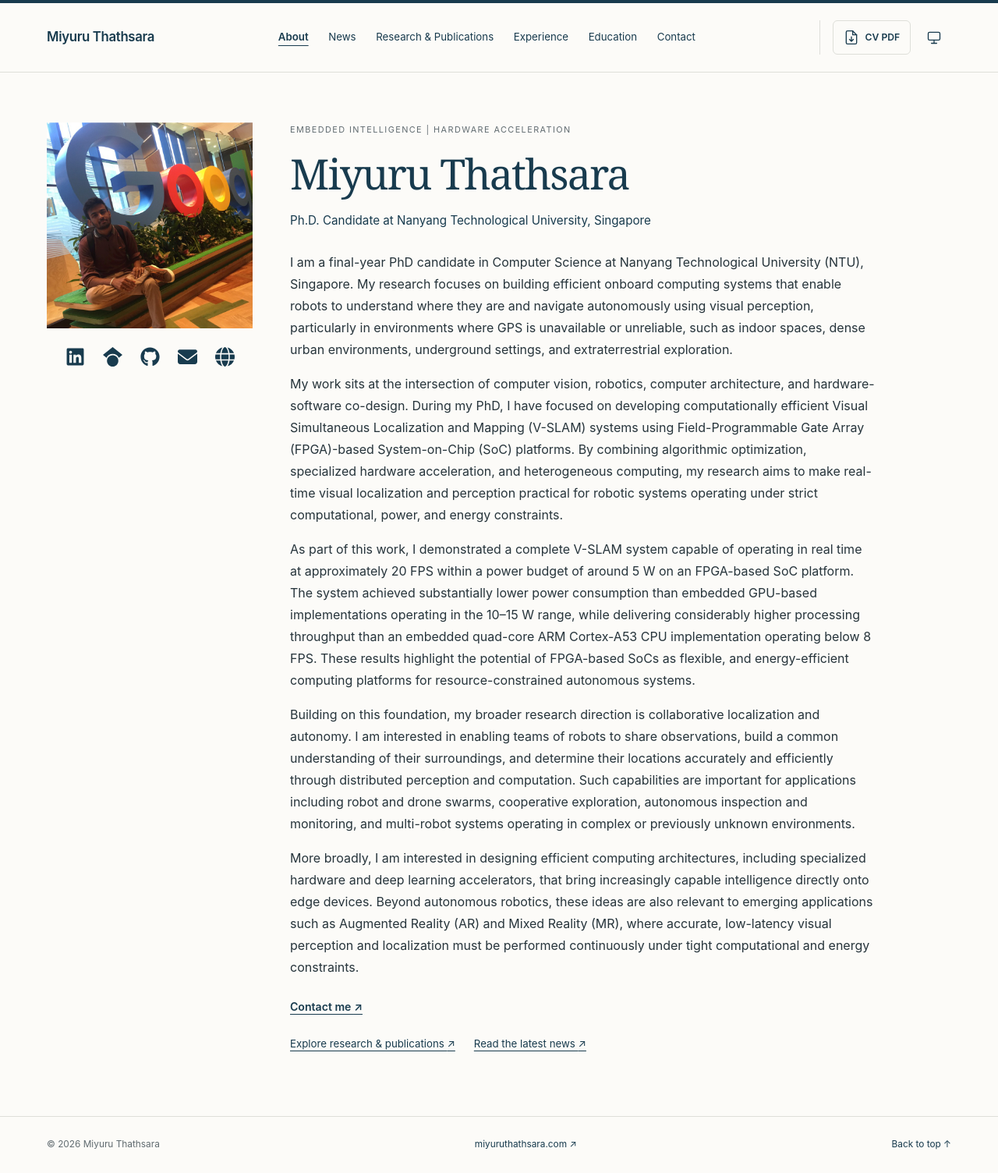
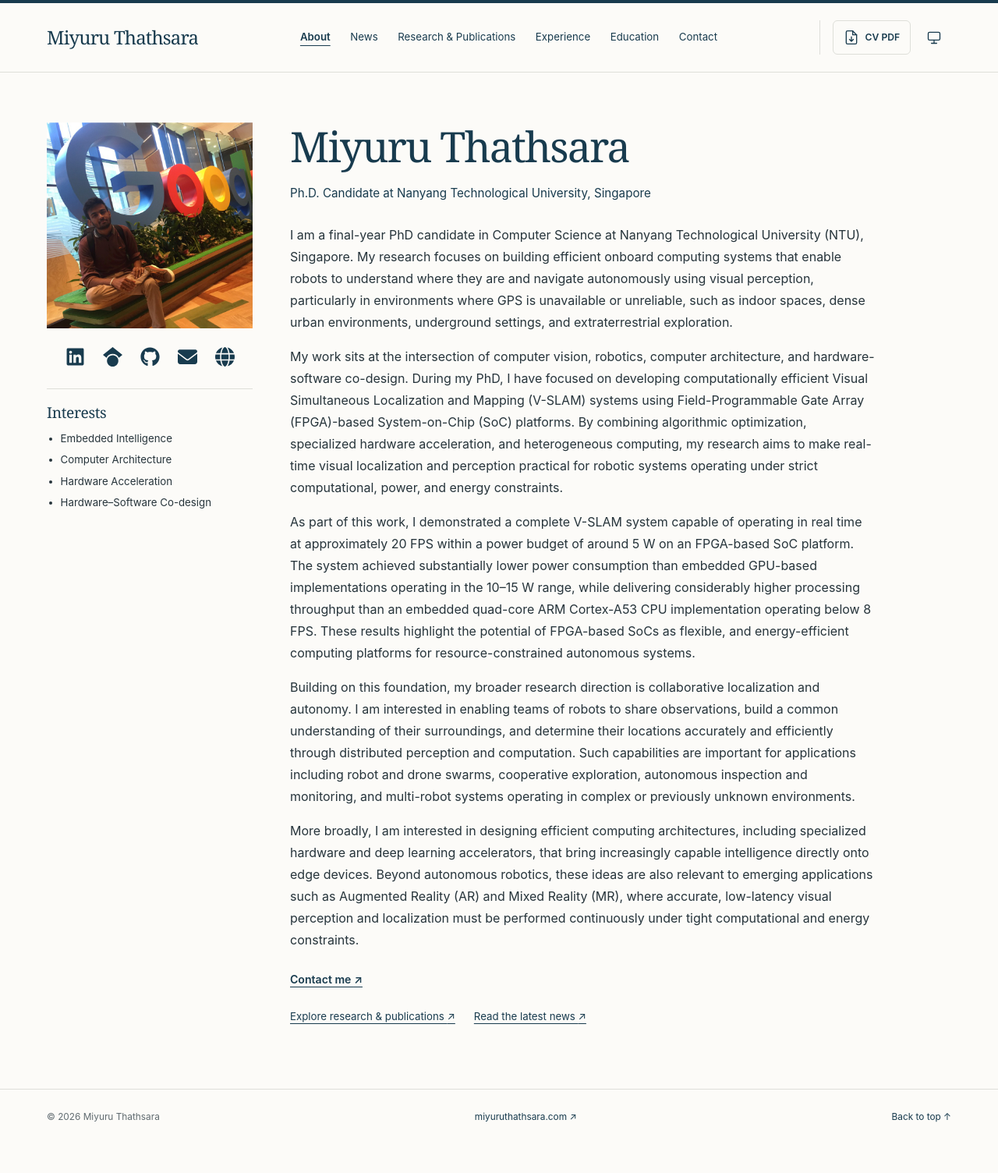
Before and after one commit to MiyuruThathsara/miyuruthathsara.github.io, a Jekyll site: the page built from index.md, in a window 1280 px wide. Shown: the whole page at 78% size. Built offline with Jekyll 4.4.1, drawn with Linux system fonts in a browser that asks for light colours; after the commit the page ends 1469 px from its top, so only the background shows below that.

Commit message:
Match header name typography and move interests below profile icons

```diff
--- a/_layouts/default.html
+++ b/_layouts/default.html
@@ -18,7 +18,7 @@
     <meta name="twitter:card" content="summary">
     <link rel="icon" href="{{ '/assets/favicon.svg' | relative_url }}" type="image/svg+xml">
     <script src="{{ '/assets/js/theme.js' | relative_url }}?v=20260915-touch"></script>
-    <link rel="stylesheet" href="{{ '/assets/css/style.css' | relative_url }}?v=20260929-about">
+    <link rel="stylesheet" href="{{ '/assets/css/style.css' | relative_url }}?v=20260929-interests">
     <link rel="stylesheet" href="{{ '/assets/css/tools.css' | relative_url }}">
     <script src="{{ '/assets/js/images.js' | relative_url }}" defer></script>
     <script src="{{ '/assets/js/navigation.js' | relative_url }}?v=20260929-about" defer></script>
--- a/assets/css/style.css
+++ b/assets/css/style.css
@@ -72,7 +72,7 @@ a:focus-visible, summary:focus-visible, button:focus-visible, input:focus-visibl
 img { display: block; max-width: 100%; height: auto; }
 p { margin: 0 0 1rem; }
 h1, h2, h3 { color: var(--heading); }
-h1, h2 { font-family: Georgia, "Times New Roman", serif; font-weight: 400; }
+h1, h2, .site-brand { font-family: Georgia, "Times New Roman", serif; font-weight: 400; }
 h1 { margin: 0 0 0.5rem; font-size: clamp(2.3rem, 4.2vw, 3.4rem); line-height: 1.15; letter-spacing: -0.035em; }
 h2 { margin: 0; font-size: 1.85rem; line-height: 1.25; letter-spacing: -0.02em; }
 h3 { margin: 0 0 0.5rem; font-size: 1rem; font-weight: 600; line-height: 1.5; }
@@ -98,7 +98,7 @@ h3 { margin: 0 0 0.5rem; font-size: 1rem; font-weight: 600; line-height: 1.5; }
 .theme-menu input { width: 16px; height: 16px; margin: 0; flex-shrink: 0; accent-color: var(--heading); }
 .theme-menu small { display: block; margin-top: 0.15rem; color: var(--muted); font-size: 0.7rem; }
 .site-header nav { grid-area: nav; justify-content: center; }
-.site-brand { grid-area: brand; display: flex; align-items: center; min-height: 44px; font-size: 1.05rem; font-weight: 600; letter-spacing: -0.02em; line-height: 1.3; text-decoration: none; }
+.site-brand { grid-area: brand; display: flex; align-items: center; min-height: 44px; font-size: 1.5rem; letter-spacing: -0.035em; line-height: 1.3; text-decoration: none; }
 nav { display: flex; flex-wrap: wrap; gap: 0.5rem 1.6rem; }
 nav a { padding: 0.5rem 0; font-size: 0.83rem; text-decoration: none; }
 nav a:hover { text-decoration: underline; }
@@ -122,6 +122,10 @@ nav a[aria-current="page"] { color: var(--heading); font-weight: 600; text-decor
 .profile-links a { display: inline-flex; align-items: center; justify-content: center; width: 44px; height: 44px; border-radius: 6px; text-decoration: none; }
 .profile-links a:hover { background: var(--wash); }
 .social-icon { display: block; width: 25px; height: 25px; fill: currentColor; }
+.profile-interests { width: 100%; max-width: 264px; margin-top: 1.15rem; padding-top: 1.15rem; border-top: 1px solid var(--line); }
+.profile-interests h2 { margin-bottom: 0.65rem; font-size: 1.2rem; }
+.profile-interests ul { margin: 0; padding-left: 1.1rem; font-size: 0.83rem; }
+.profile-interests li + li { margin-top: 0.35rem; }
 .eyebrow { margin: 0 0 1rem; color: var(--muted); font-size: 0.68rem; letter-spacing: 0.13em; text-transform: uppercase; }
 .intro-subtitle { margin: 1rem 0 1.6rem; font-size: 0.95rem; color: var(--heading); }
 .introduction > p:not([class]) { max-width: 47rem; }
@@ -231,7 +235,7 @@ summary::marker { color: var(--accent); }
   .header-inner, .page-shell, .footer-inner { width: calc(100% - 40px); }
   .header-inner { column-gap: 0.5rem; }
   .header-actions { gap: 0.25rem; padding-left: 0; border-left: 0; }
-  .site-brand { font-size: 0.95rem; }
+  .site-brand { font-size: clamp(1.2rem, 5.6vw, 1.4rem); }
   .site-header nav { display: flex; flex-wrap: wrap; gap: 0.1rem 1rem; }
   .site-header nav a { display: inline-flex; justify-content: center; align-items: center; min-height: 44px; font-size: 0.73rem; }
   h1 { font-size: clamp(2rem, 8.5vw, 2.8rem); }
--- a/index.md
+++ b/index.md
@@ -2,19 +2,27 @@
 title: About
 layout: default
 permalink: /
+interests:
+  - Embedded Intelligence
+  - Computer Architecture
+  - Hardware Acceleration
+  - Hardware–Software Co-design
 ---
 
 <div class="profile-layout" id="about">
   <header class="profile-heading">
-    <p class="eyebrow">Embedded Intelligence <span aria-hidden="true">|</span> Hardware Acceleration</p>
     <h1 id="profile-title">Miyuru Thathsara</h1>
     <p class="intro-subtitle">{{ site.data.profile.headline | escape }}, Singapore</p>
   </header>
-  <aside class="profile-sidebar" aria-label="Photograph and profile links">
+  <aside class="profile-sidebar" aria-label="Photograph, profile links, and interests">
     <div class="profile-portrait">
       <div class="profile-photo-frame"><img class="profile-photo" src="{{ '/me.jpeg' | relative_url }}" alt="Miyuru Thathsara beside the Google sign" width="800" height="800" fetchpriority="high"></div>
     </div>
     {% include profile-links.html %}
+    <section class="profile-interests" aria-labelledby="interests-title">
+      <h2 id="interests-title">Interests</h2>
+      <ul>{% for interest in page.interests %}<li>{{ interest | escape }}</li>{% endfor %}</ul>
+    </section>
   </aside>
   <div class="profile-content">
     <section class="introduction" aria-labelledby="profile-title">
```
Also changed, not shown: tests/profile.test.mjs (+20 -0 lines), README.md.
